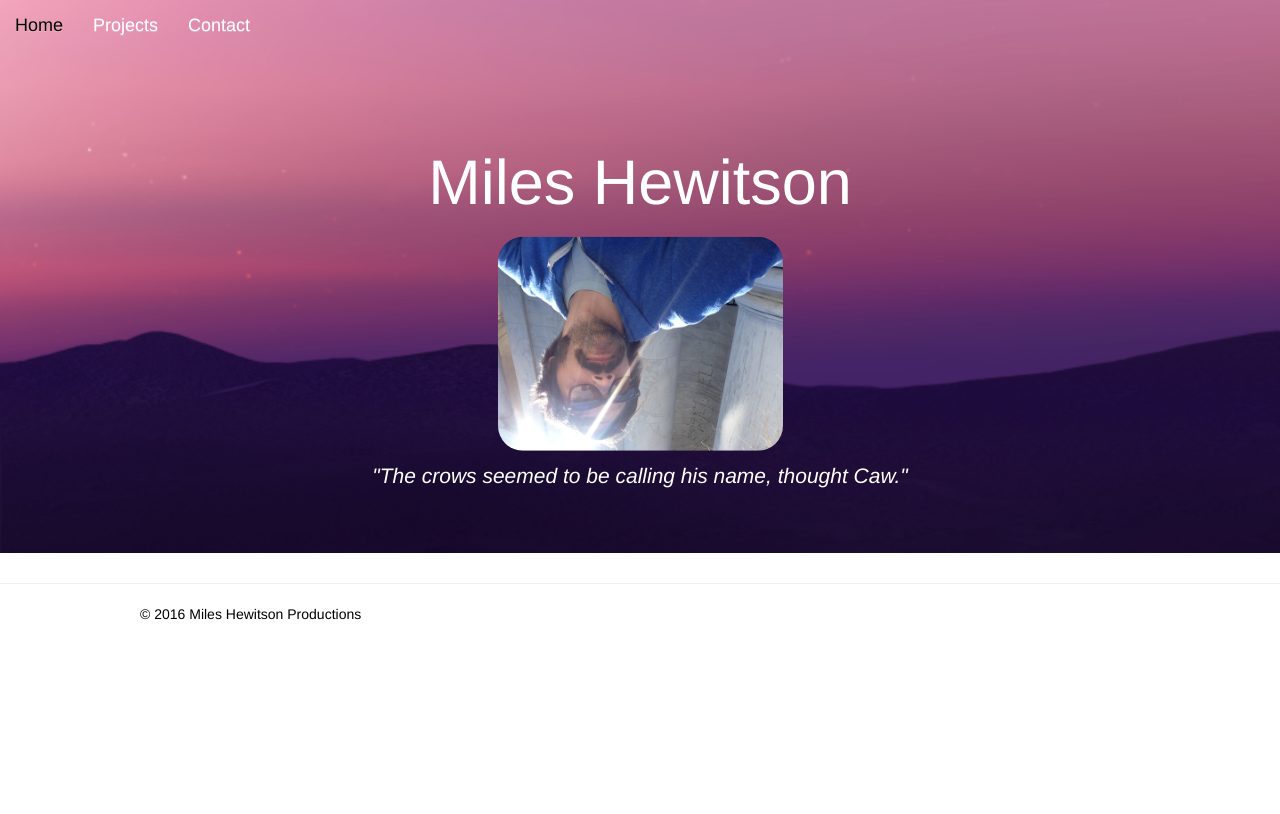
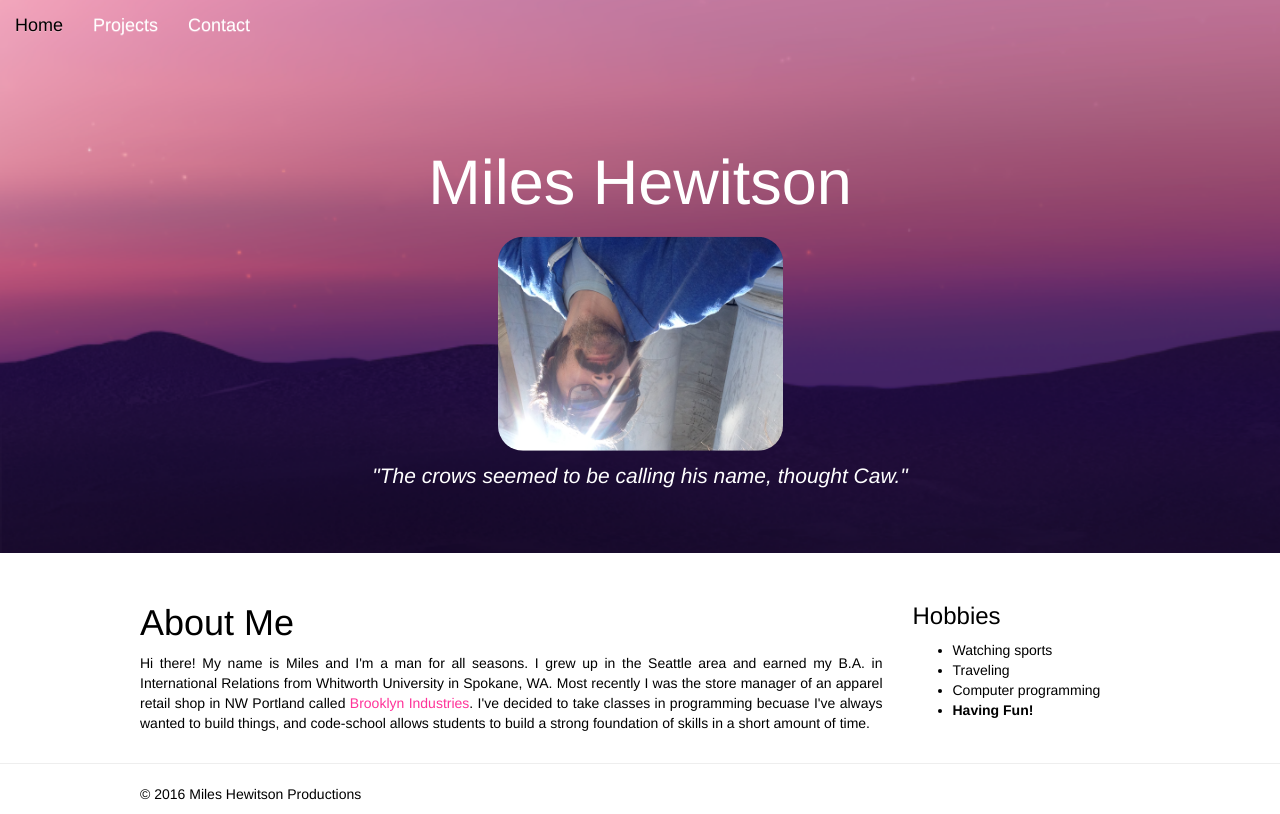
Before and after one commit to mghewitson/Portfolio-Project-Friday-3-18-16-, a plain HTML site: page index.html in a window 1280 px wide. Drawn offline with nearby package versions, Linux system fonts and the light colour scheme.

Commit message:
Added about me section to index

```diff
--- a/bootstrap/css/style.css
+++ b/bootstrap/css/style.css
@@ -54,3 +54,17 @@ span.icon-bar {
   transform: rotate(180deg);
   border-radius: 25px;
 }
+
+/* About
+==========================*/
+.about {
+  text-align: justify;
+}
+
+a#bki {
+  color: #ff3399;
+}
+
+a#bki:hover{
+  color: black;
+}
--- a/index.html
+++ b/index.html
@@ -50,6 +50,29 @@
     </div>
     <!--Jumbotron-->
 
+    <!--About Me-->
+    <div class="bodycontainer">
+      <div class="row">
+
+        <div class="col-sm-9">
+          <h1>About Me</h1>
+          <p class="about">Hi there! My name is Miles and I'm a man for all seasons. I grew up in the Seattle area and earned my B.A. in International Relations from Whitworth University in Spokane, WA. Most recently I was the store manager of an apparel retail shop in NW Portland called <a id="bki" href="http://www.brooklynindustries.com/">Brooklyn Industries</a>. I've decided to take classes in programming becuase I've always wanted to build things, and code-school allows students to build a strong foundation of skills in a short amount of time.</p>
+        </div>
+
+        <div class="col-sm-3">
+          <h3>Hobbies</h3>
+          <ul>
+            <li>Watching sports</li>
+            <li>Traveling</li>
+            <li>Computer programming</li>
+            <li><strong>Having Fun!</strong></li>
+          </ul>
+        </div>
+
+      </div>
+    </div>
+
+    <!--About Me-->
 
 
     <hr>
```
Also changed, not shown: projects.html (+1 -4 lines).
